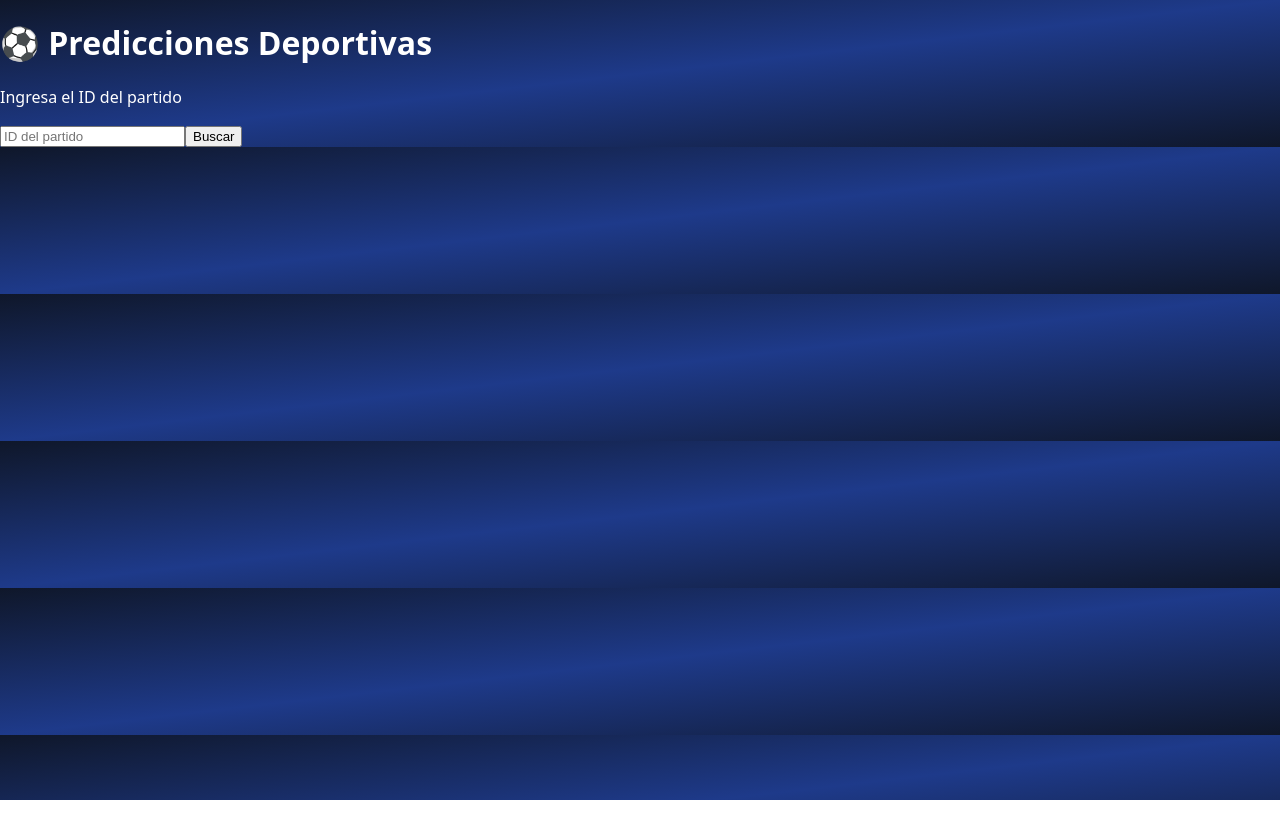
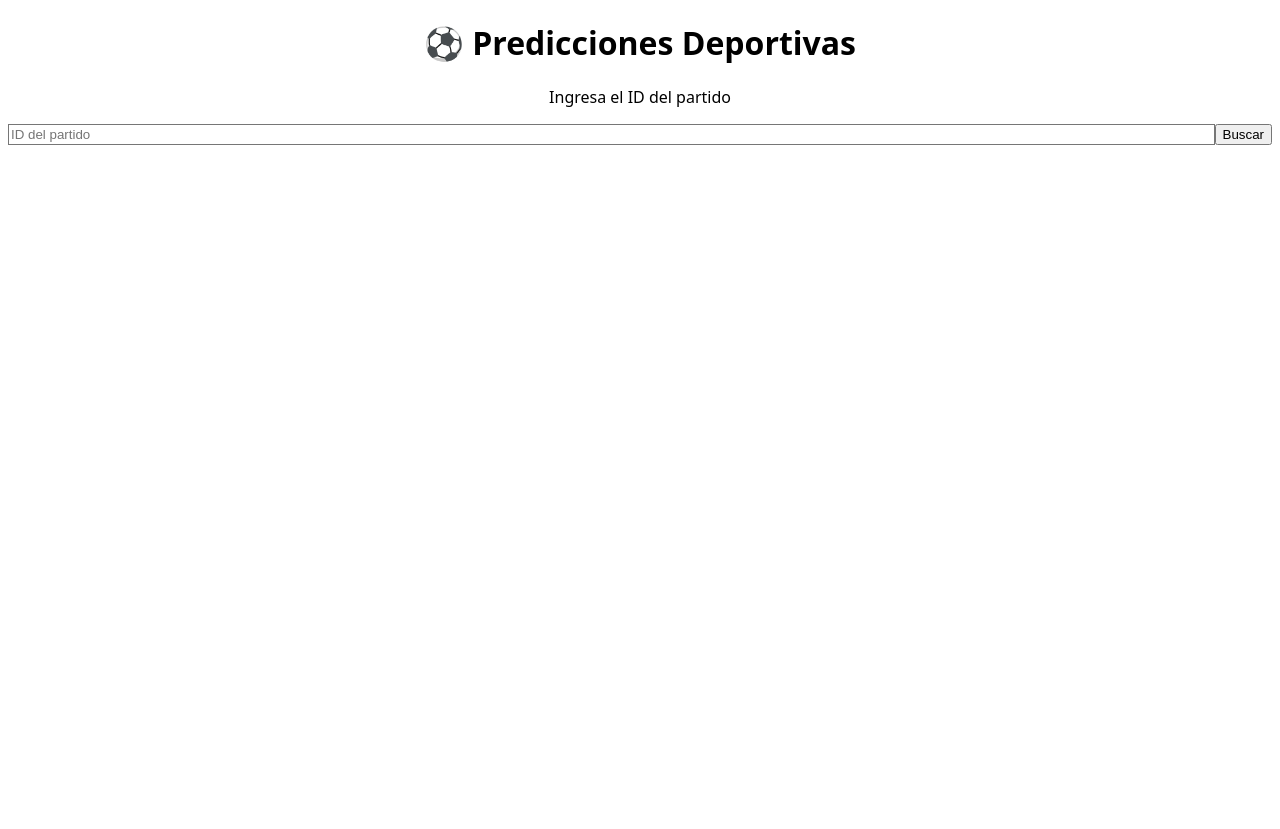
Before and after one commit to camiloven/Pred-app, a Next.js app: page / in a window 1280 px wide. Before the commit the page ends 800 px from the top, so only its background shows below. Built offline with nearby package versions, Linux system fonts and the light colour scheme.

Commit message:
add: tailwindcss para el diseño

```diff
--- a/app/globals.css
+++ b/app/globals.css
@@ -1,11 +1,12 @@
+@tailwind base;
+@tailwind components;
+@tailwind utilities;
+
 body {
   font-family: system-ui, sans-serif;
-  background: linear-gradient(to bottom right, #0f172a, #1e3a8a, #0f172a);
-  color: white;
-  margin: 0;
-  padding: 0;
 }
 
-input, button {
-  transition: all 0.2s ease;
+input:focus {
+  outline: none;
+  box-shadow: 0 0 0 3px rgba(59, 130, 246, 0.3);
 }
--- a/package.json
+++ b/package.json
@@ -11,5 +11,10 @@
     "next": "14.2.15",
     "react": "18.3.1",
     "react-dom": "18.3.1"
+  },
+  "devDependencies": {
+    "autoprefixer": "^10.5.0",
+    "postcss": "^8.5.15",
+    "tailwindcss": "^4.3.1"
   }
 }
--- /dev/null
+++ b/tailwind.config.ts
@@ -0,0 +1,13 @@
+import type { Config } from 'tailwindcss';
+
+const config: Config = {
+  content: [
+    "./app/**/*.{js,ts,jsx,tsx}",
+  ],
+  theme: {
+    extend: {},
+  },
+  plugins: [],
+};
+
+export default config;
```
Also changed, not shown: 1 other file (tests, documents, lock files or other folders).
